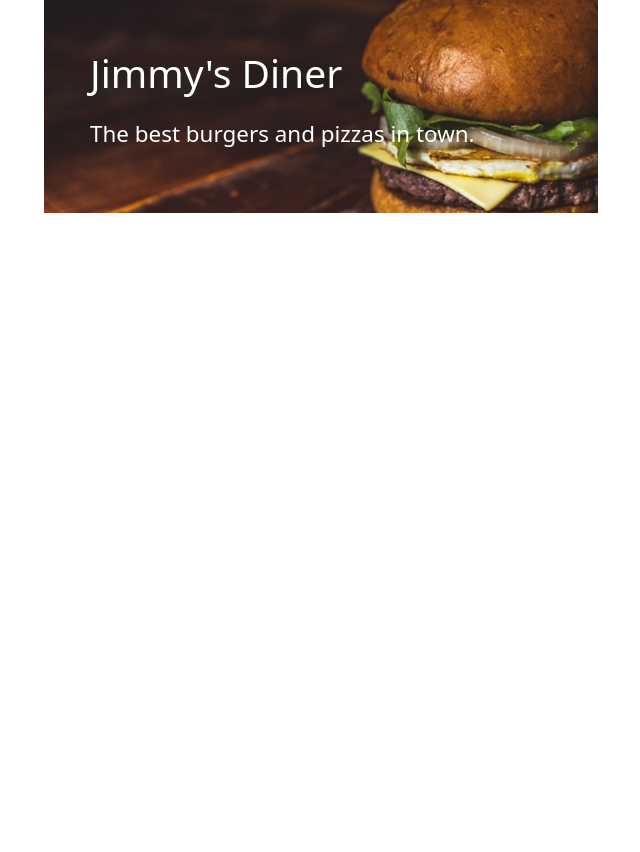
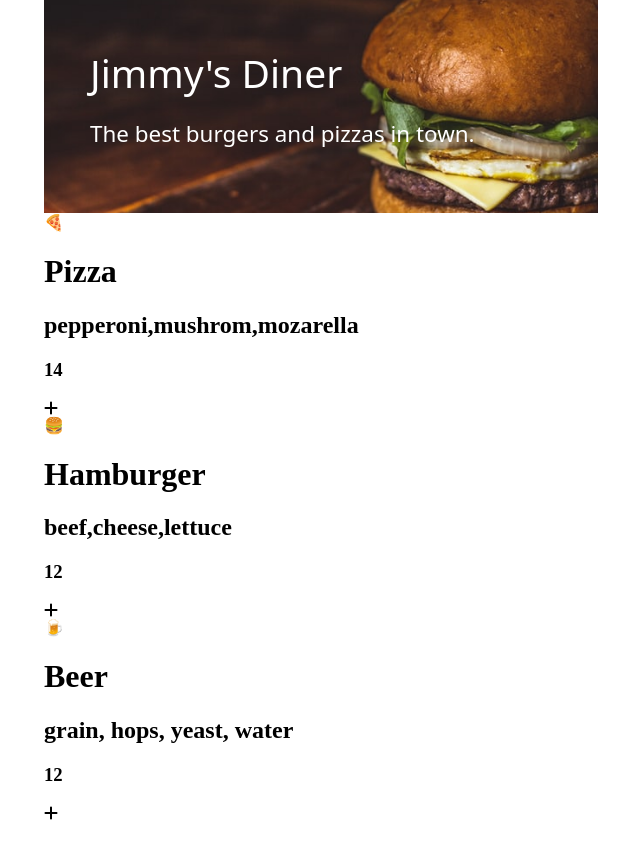
Before and after one commit to jfventures97/restaurant-ordering, a website built with Vite: page index.html in a window 1280 px wide. Shown: the whole page, without its empty margins (296-936 px from the left). Built offline with nearby package versions, Linux system fonts and the light colour scheme; a web font is replaced by a local one.

Commit message:
Version 1.1 Created the menu section. Haven't done the css

```diff
--- a/index.html
+++ b/index.html
@@ -4,6 +4,7 @@
        <link rel="preconnect" href="https://fonts.googleapis.com">
         <link rel="preconnect" href="https://fonts.gstatic.com" crossorigin>
         <link href="https://fonts.googleapis.com/css2?family=Smythe&display=swap" rel="stylesheet">
+        <link rel="stylesheet" href="https://cdnjs.cloudflare.com/ajax/libs/font-awesome/6.5.0/css/all.min.css">
     </head>
 
     <body>
--- a/index.js
+++ b/index.js
@@ -7,11 +7,12 @@ console.log(menuArray)
 
 const menuData= menuArray.map(menu => {
   return `
-  <div> </div>
+  <div> ${menu.emoji} </div>
   <div>
-    <h1></h1>
-</div>
-<div> </div> `}
+    <h1>${menu.name}</h1>
+    <h2>${menu.ingredients}</h2>
+    <h3>${menu.price}</h3>
+    </div>
+    <div> <i class="fa-solid fa-plus"></i></div> `}).join('')
 
-)
-// menuContainer.innerHTML =
+menuContainer.innerHTML = menuData;
```
